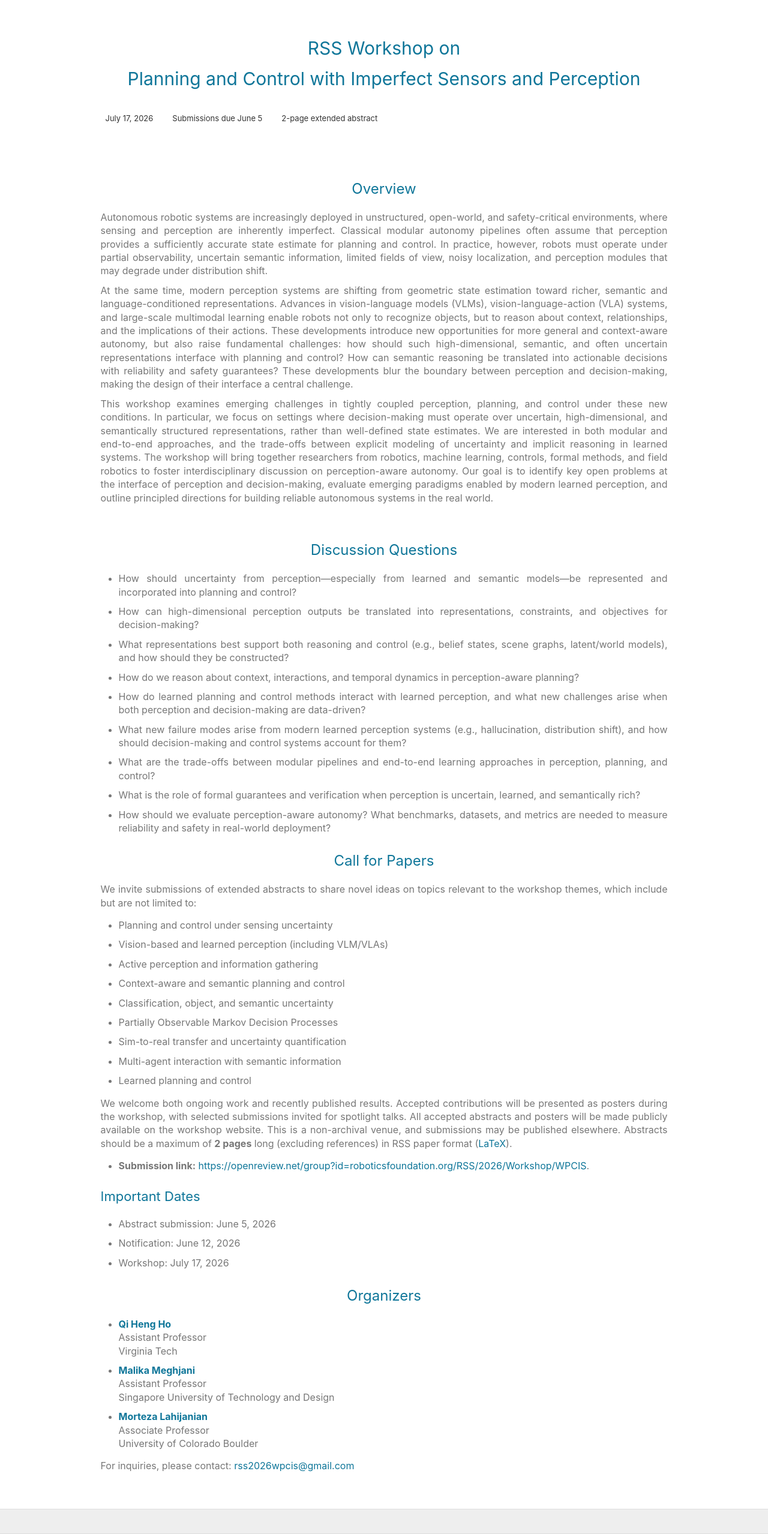
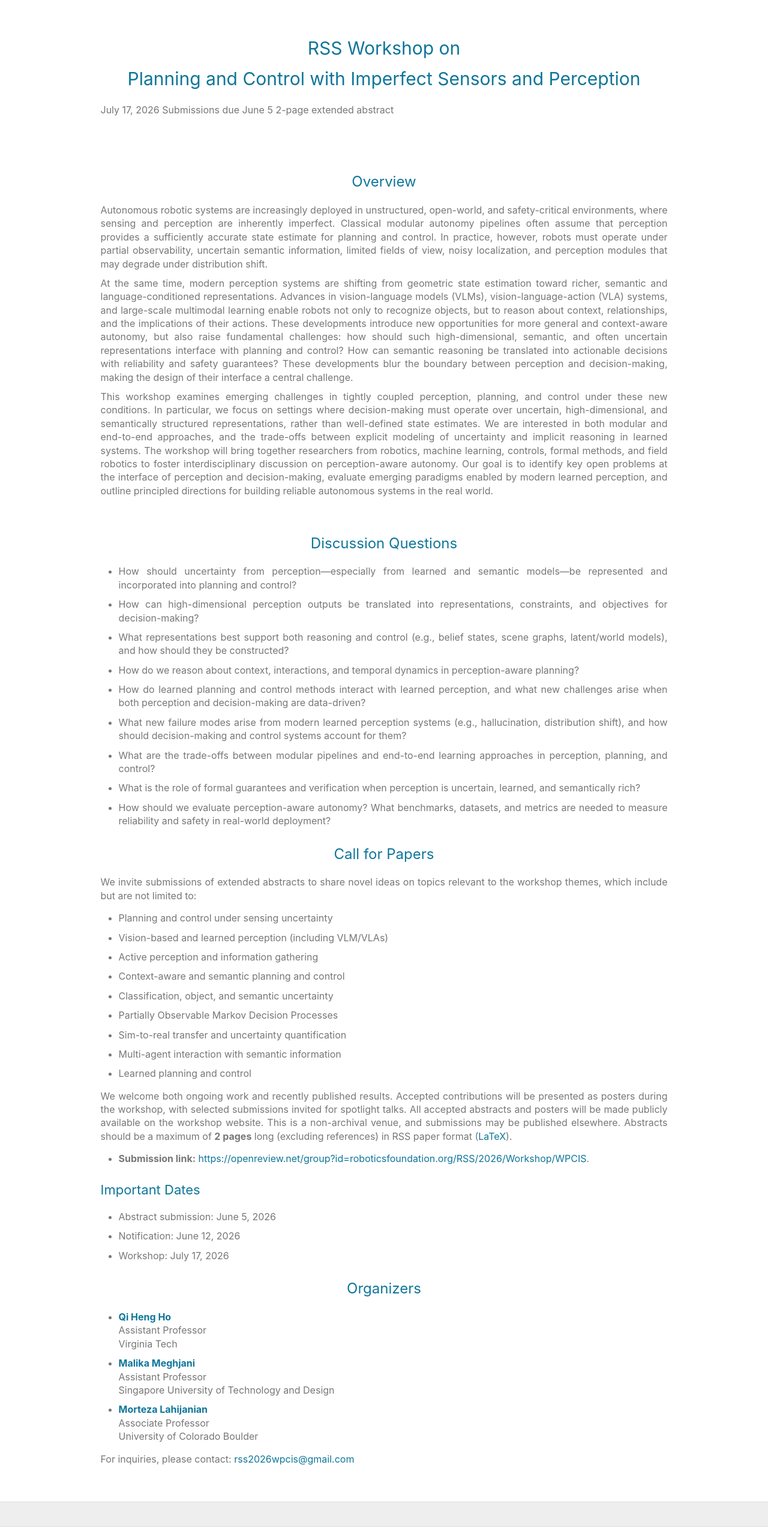
Before and after one commit to aria-systems-group/website, a Jekyll site: the page built from pages/rssworkshop2025.md, in a window 1280 px wide. Shown: the whole page at 60% size. Built offline with Jekyll 4.4.1, drawn with Linux system fonts in a browser that asks for light colours.

```diff
--- a/pages/rssworkshop2025.md
+++ b/pages/rssworkshop2025.md
@@ -4,20 +4,8 @@
 permalink: /workshops/planning-perception.html
 class: no-nav
 ---
-<div style="display: flex; align-items: center; gap: 24px; flex-wrap: wrap; padding-top: 16px; border-top: 0.5px solid var(--color-border-tertiary);">
-    <div style="display: flex; align-items: center; gap: 8px; font-size: 13px; color: var(--color-text-secondary);">
-          <i class="ti ti-calendar" style="font-size: 16px;" aria-hidden="true"></i>
-          <span>July 17, 2026</span>
-    </div>
-    <div style="display: flex; align-items: center; gap: 8px; font-size: 13px; color: var(--color-text-secondary);">
-          <i class="ti ti-clock" style="font-size: 16px;" aria-hidden="true"></i>
-          <span>Submissions due June 5</span>
-    </div>
-    <div style="display: flex; align-items: center; gap: 8px; font-size: 13px; color: var(--color-text-secondary);">
-          <i class="ti ti-file-text" style="font-size: 16px;" aria-hidden="true"></i>
-          <span>2-page extended abstract</span>
-    </div>
-</div>
+
+<span>July 17, 2026</span>		<span>Submissions due June 5</span>		<span>2-page extended abstract</span>
 
 
 <br>
```
